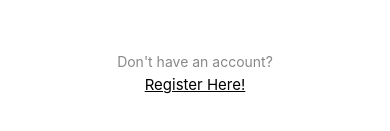
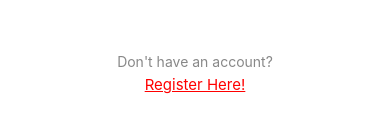
Before and after one commit to meprabin000/ElectroLarynx, a React Native app: screen /Login in a window 390 px wide. Shown: the part 657-788 px from the top of the page. Built offline with nearby package versions, Linux system fonts and the light colour scheme.

Commit message:
ui change font color

```diff
--- a/src/styles/LoginStyles.js
+++ b/src/styles/LoginStyles.js
@@ -72,6 +72,7 @@ const LoginStyles = StyleSheet.create( {
         textAlign: 'center',
         paddingTop: 5,
         fontSize: 15,
+        color:'red',
         textDecorationLine: 'underline',
         fontWeight: '400'
     }
```
